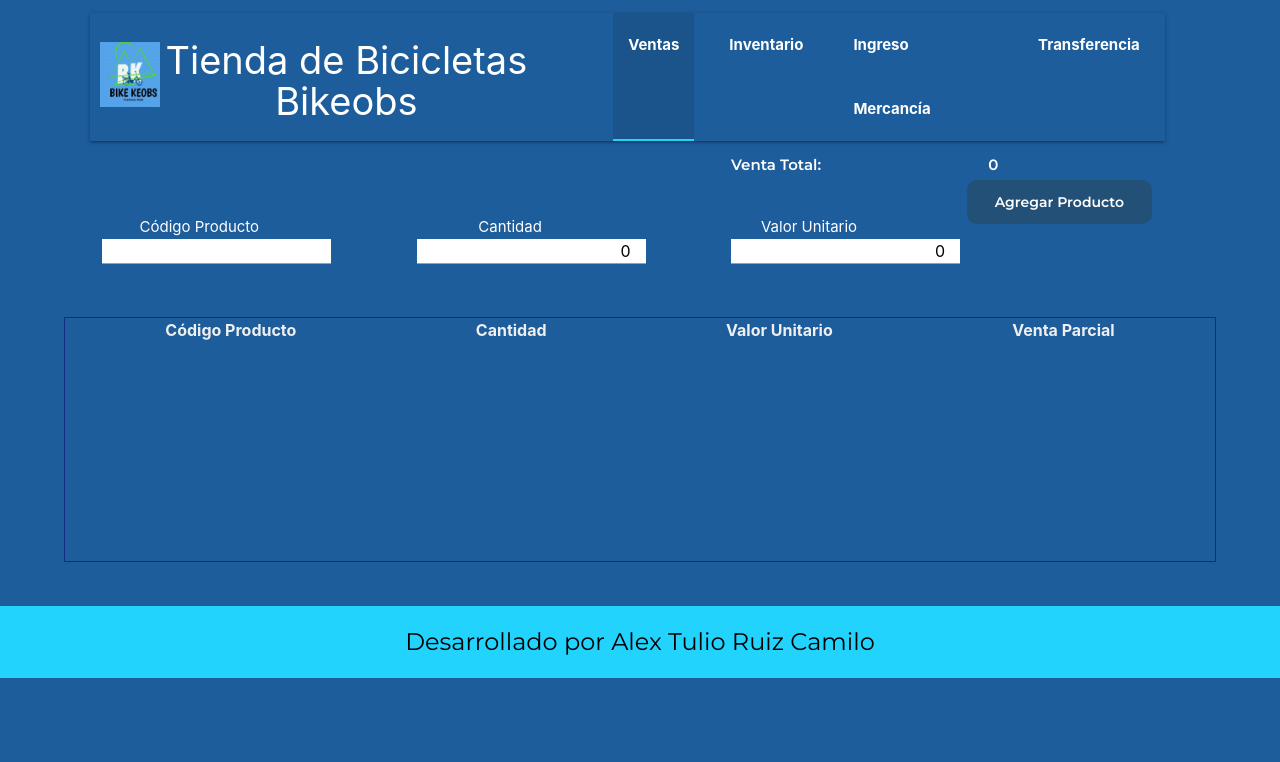
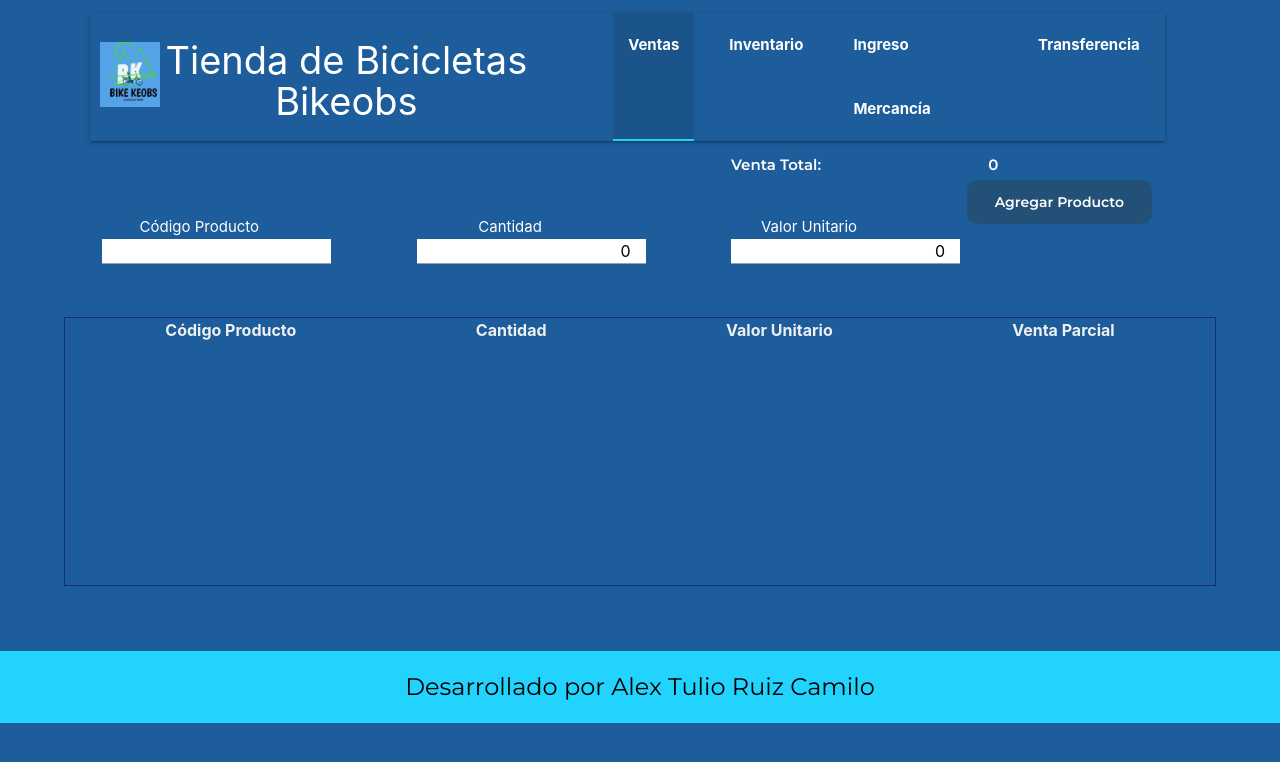
Before and after one commit to alturuca/tiendaapp, a React (Create React App) app: page /venta in a window 1280 px wide. Shown: the top 762 px of the page. Built offline with nearby package versions, Linux system fonts and the light colour scheme.

Commit message:
lista la visual

```diff
--- a/src/styles/Pie.css
+++ b/src/styles/Pie.css
@@ -1,5 +1,5 @@
 .pie {
-    margin-top: 30px;
+    margin-top: 65px;
     color: #000000;
     background-color: #22D4FD;
     text-align: center;
--- a/src/styles/Ventas.css
+++ b/src/styles/Ventas.css
@@ -86,7 +86,7 @@ body {
   display: flex;
   flex-direction: column;
   justify-content: space-between;
-  max-height: 34px;
+  max-height: 340px;
   color: white;
   overflow-y: auto;
   border: 1px solid #142b87;
```
